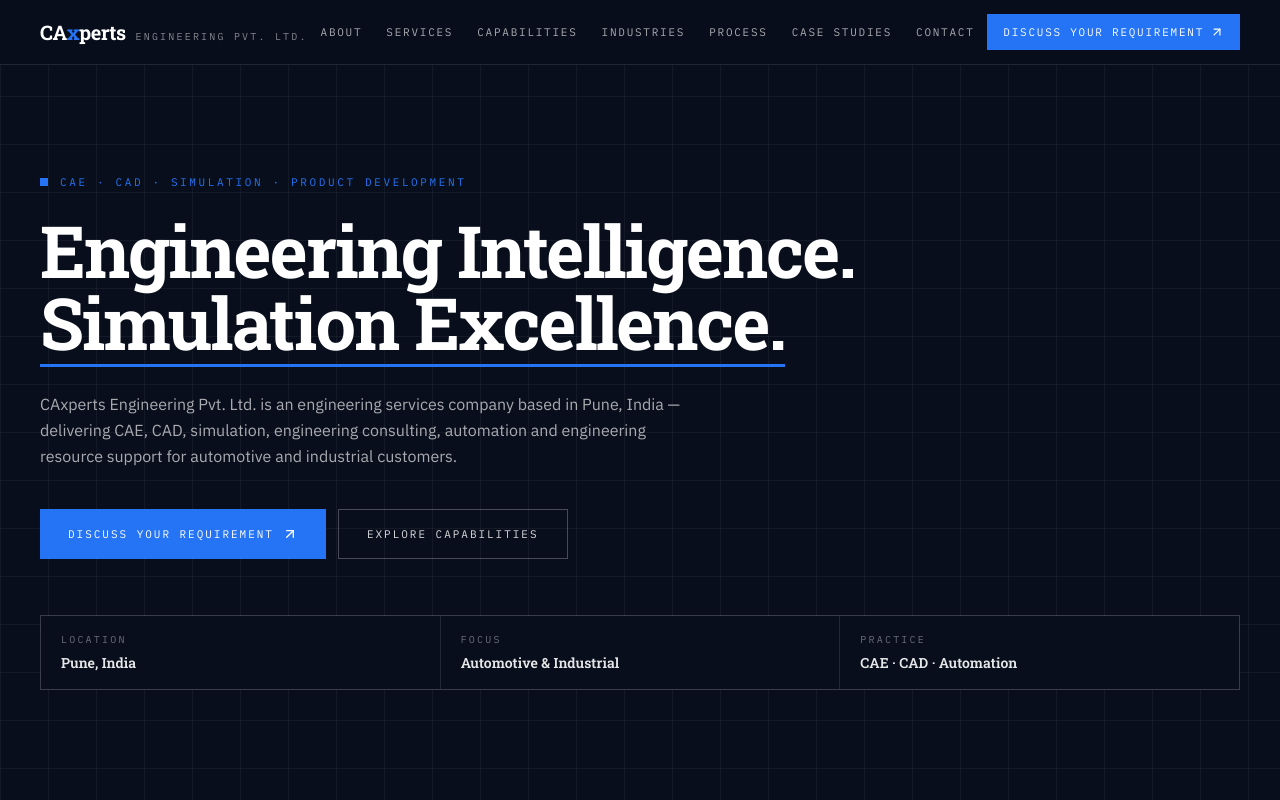
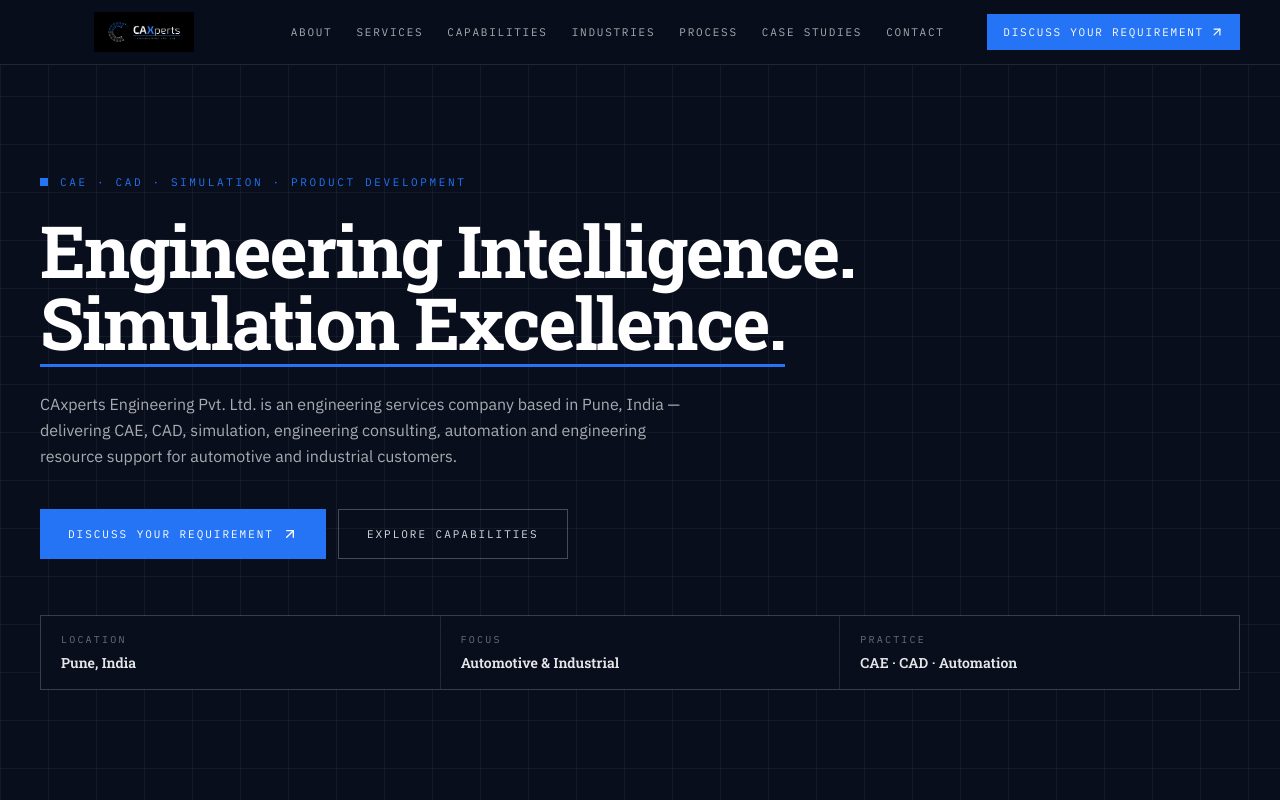
Before and after one commit to nishant-naik-1985/website-Final, a React (Vite) app in the folder apps/web/: page / in a window 1280 px wide. Shown: the top 800 px of the page. Built offline with nearby package versions, Linux system fonts and the light colour scheme; grey boxes are pictures that could not be loaded; the HTML template or start-up script is replaced by a standard one.

Commit message:
Use uploaded CAxperts logo in header

```diff
--- a/apps/web/src/components/site/Header.jsx
+++ b/apps/web/src/components/site/Header.jsx
@@ -18,13 +18,12 @@
     return (
         <header className="fixed inset-x-0 top-0 z-50 border-b border-white/10 bg-navy-deep/95 backdrop-blur-sm">
             <div className="mx-auto flex h-16 max-w-[90rem] items-center justify-between px-4 sm:px-6 lg:px-10">
-                <a href="#home" className="flex items-baseline gap-2.5">
-                    <span className="font-display text-xl font-bold tracking-tight text-white">
-                        CA<span className="text-electric">x</span>perts
-                    </span>
-                    <span className="hidden font-mono text-[10px] uppercase tracking-[0.22em] text-white/50 md:inline">
-                        Engineering Pvt. Ltd.
-                    </span>
+                <a href="#home" className="flex h-10 w-44 items-center overflow-hidden sm:w-52" aria-label="CAxperts Engineering home">
+                    <img
+                        src="/CAxperts-logo-black-bg.png"
+                        alt="CAxperts Engineering Pvt. Ltd."
+                        className="h-full w-full object-contain"
+                    />
                 </a>
 
                 <nav className="hidden items-center gap-6 lg:flex" aria-label="Primary">
```
Also changed, not shown: apps/web/public/CAxperts-logo-black-bg.png (added).
